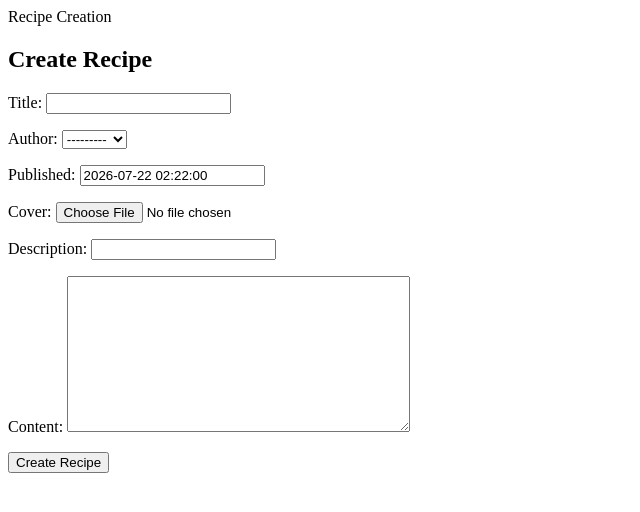
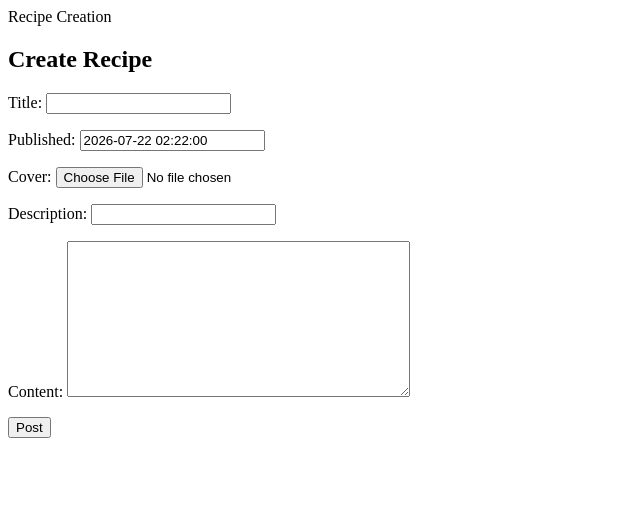
Before and after one commit to Sebastien-Johnson/dine_designs, a Django app: page /post_create/ in a window 1280 px wide. Shown: the top 512 px of the page, without its empty margins (0-640 px from the left). Run offline with Django 5.2, Linux system fonts and the light colour scheme; the visitor is signed in with stand-in values (Sample User, id 1); data comes from the database, SQL or seed files in the repository.

Commit message:
Updated post authors and media file

```diff
--- a/dj_blog/posts/forms.py
+++ b/dj_blog/posts/forms.py
@@ -5,3 +5,7 @@ class CreatePost(forms.ModelForm):
     class Meta:
         model = Post
         fields = ("title", "author", "published", "cover", "description", "content")
+
+        widgets = {
+            'author': forms.TextInput(attrs={'class':'form-control', 'value':'', 'id':'author_name_field', 'type':'hidden'}),
+        }
--- a/dj_blog/posts/models.py
+++ b/dj_blog/posts/models.py
@@ -1,6 +1,7 @@
 from django.db import models
 from datetime import datetime
 from accounts.models import CustomUser
+
 
 class Post(models.Model):
     title = models.CharField(max_length=100)
@@ -12,6 +13,3 @@ class Post(models.Model):
 
     def __str__(self):
         return self.title + " | " + str(self.author)
-
-    def get_author(self, request):
-        self.author = request.user
--- a/dj_blog/posts/templates/post_create.html
+++ b/dj_blog/posts/templates/post_create.html
@@ -7,8 +7,12 @@
   <form method="post" enctype="multipart/form-data">
     {% csrf_token %}
     {{ form.as_p }}
-    <button type="submit">Create Recipe</button>
+    <button type="submit">Post</button>
   </form>
+  <script>
+    var name = "{{user.id}}";
+    document.getElementById("author_name_field").value = name;
+  </script>
   {% endblock %}
 {% else %}
   <p>Please login to create new recipes</p>
--- a/dj_blog/posts/templates/post_detail.html
+++ b/dj_blog/posts/templates/post_detail.html
@@ -1,6 +1,7 @@
 <h1>Recipe Instructions</h1>
 <div>
   <h2>{{ object.title }}</h2>
+  <p>Cooked by: {{ object.author }}</p>
   <p>Published: {{ object.published }}</p>
   <img src="{{ object.cover.url }}" alt="{{ object.title }}">
   <p>{{ object.description }}</p>
--- a/dj_blog/posts/views.py
+++ b/dj_blog/posts/views.py
@@ -1,9 +1,10 @@
 from django.views.generic import ListView, DetailView, CreateView
 from django.urls import reverse_lazy
-from django.http import HttpResponseRedirect
+from django.http import HttpResponseRedirect, request
 from django.shortcuts import render
 from .models import Post
 from .forms import CreatePost
+
 
 
 class PostListView(ListView):
@@ -21,9 +22,15 @@ class PostCreateView(CreateView):
     success_url = reverse_lazy("post_list")
     template_name = "post_create.html"
 
+    def add_author(request):
+        if request.method == 'POST':
+            form = CreatePost(request.POST, request.DATA)
+
+
     def upload_file(request):
         if request.method == 'POST':
             form = CreatePost(request.POST, request.DATA)
+
         if form.is_valid():
             # file is saved
             form.save()
```
Also changed, not shown: dj_blog/posts/migrations/0008_alter_post_published.py (added), 1 other file.
